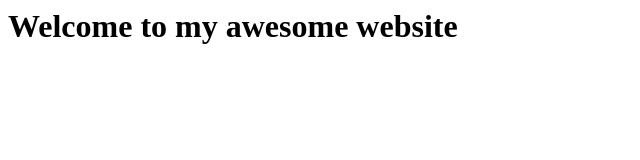
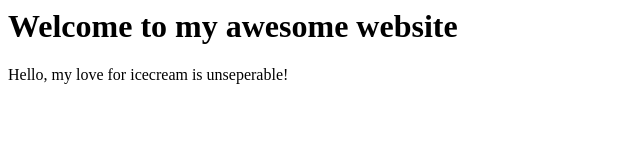
Before and after one commit to HawardFelix1/Github-tutorial, a plain HTML site: page index.html in a window 1280 px wide. Shown: the whole page, without its empty margins (0-640 px from the left). Drawn offline with Linux system fonts and the light colour scheme.

Commit message:
added paragraph tag.html

```diff
--- a/index.html
+++ b/index.html
@@ -1,4 +1,5 @@
 <html>
   <title>This is my awesome website</title>
   <h1>Welcome to my awesome website</h1>
+  <p>Hello, my love for icecream is unseperable!</p>
 </html>
```
